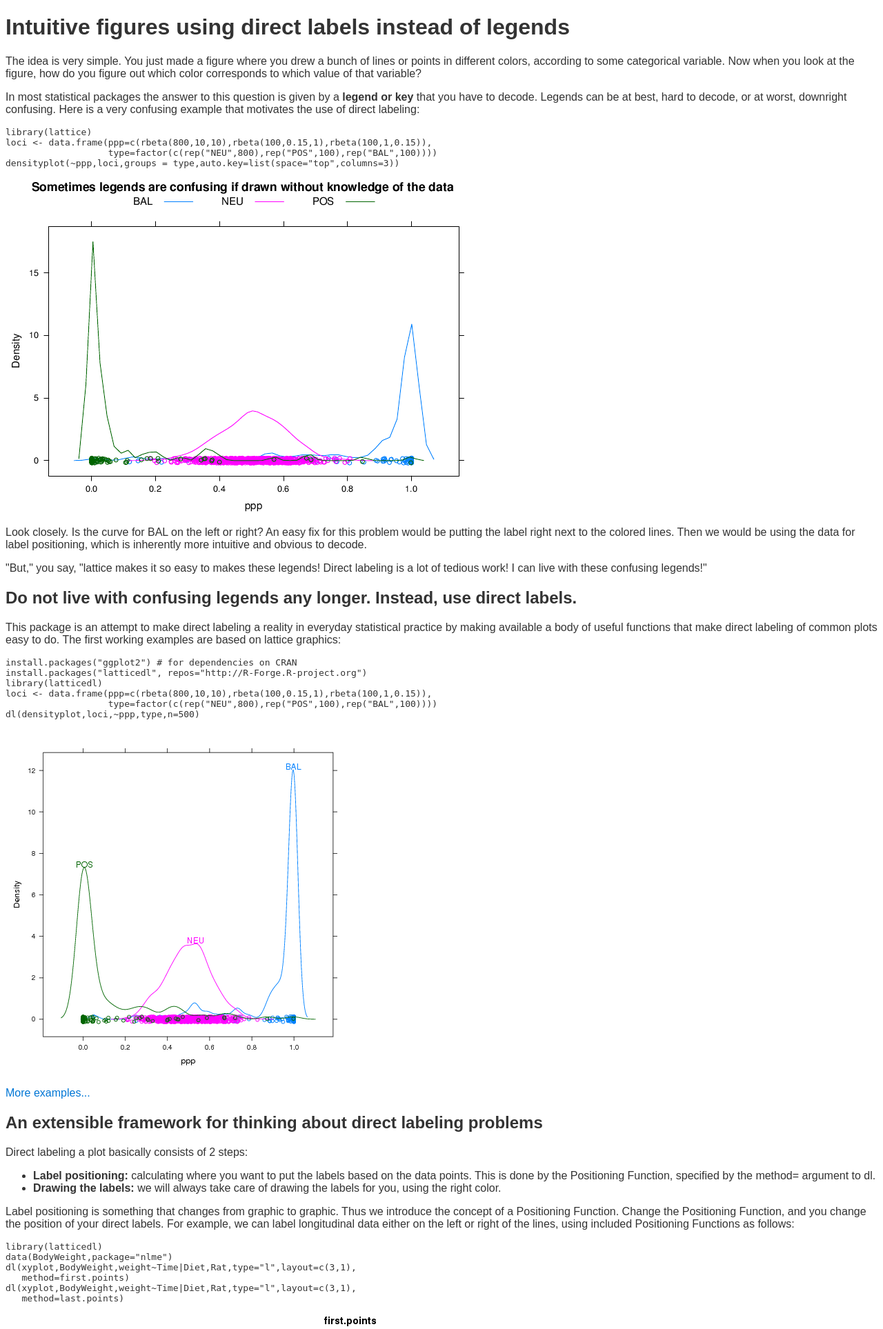
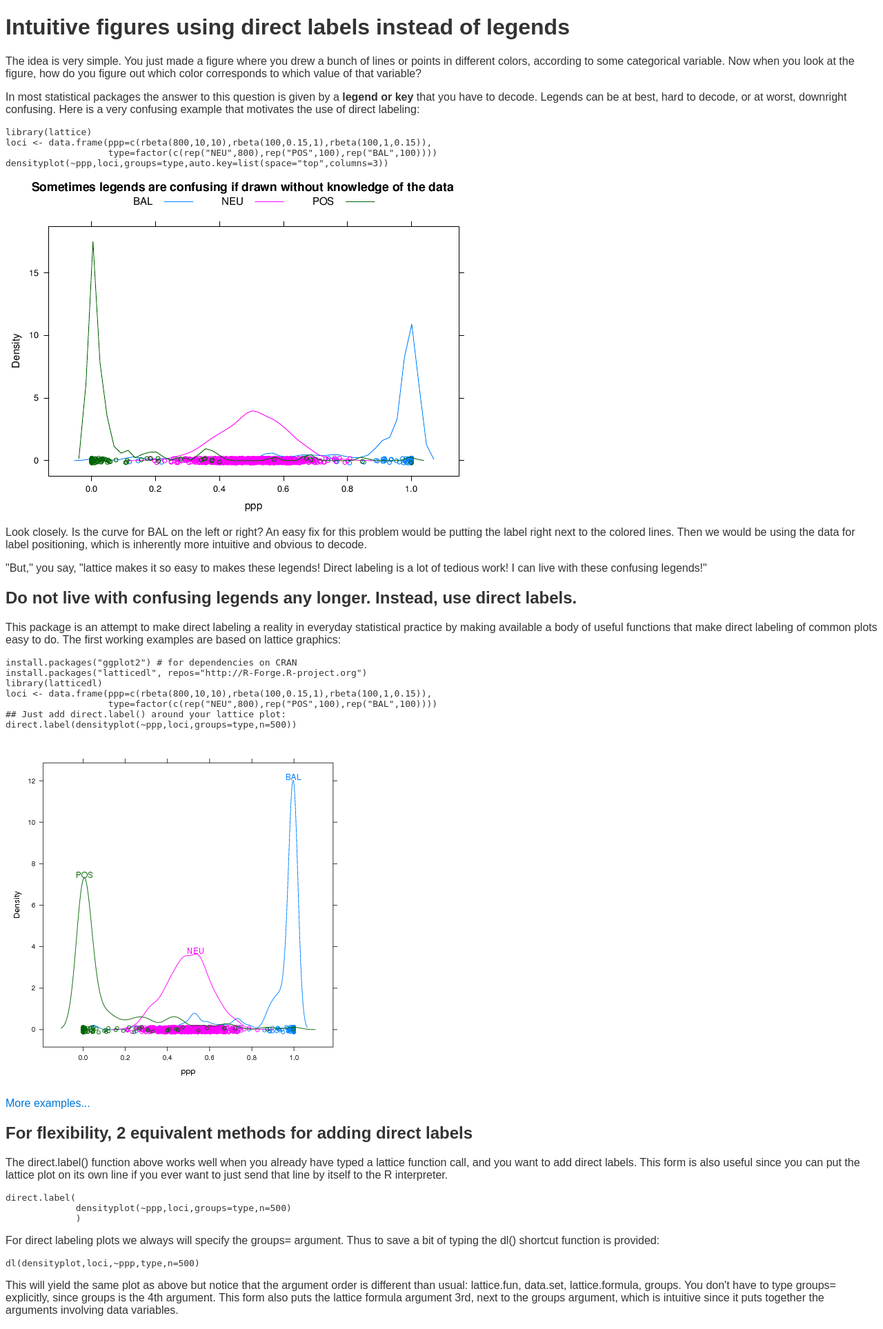
Before and after one commit to rforge/directlabels, a PHP site: page / in a window 1280 px wide. Shown: the top 1927 px of the page at 69% size. Run offline with PHP 8.4, Linux system fonts and the light colour scheme; data that the repository does not hold is empty.

Commit message:
website update new api
git-svn-id: svn://svn.r-forge.r-project.org/svnroot/directlabels@45 edb9625f-4e0d-4859-8d74-9fd3b1da38cb

```diff
--- a/www/index.php
+++ b/www/index.php
@@ -60,7 +60,7 @@ confusing example that motivates the use of direct labeling:
 library(lattice)
 loci <- data.frame(ppp=c(rbeta(800,10,10),rbeta(100,0.15,1),rbeta(100,1,0.15)),
                    type=factor(c(rep("NEU",800),rep("POS",100),rep("BAL",100))))
-densityplot(~ppp,loci,groups = type,auto.key=list(space="top",columns=3))
+densityplot(~ppp,loci,groups=type,auto.key=list(space="top",columns=3))
 </pre>
 <img src="confusing.png" />
 
@@ -87,12 +87,43 @@ install.packages("latticedl", repos="http://R-Forge.R-project.org")
 library(latticedl)
 loci <- data.frame(ppp=c(rbeta(800,10,10),rbeta(100,0.15,1),rbeta(100,1,0.15)),
                    type=factor(c(rep("NEU",800),rep("POS",100),rep("BAL",100))))
-dl(densityplot,loci,~ppp,type,n=500)
+## Just add direct.label() around your lattice plot:
+direct.label(densityplot(~ppp,loci,groups=type,n=500))
 </pre>
 <img src="density.png" />
 <p>
 <a href="examples.php">More examples...</a>
 </p>
+
+<h2>For flexibility, 2 equivalent methods for adding direct
+labels</h2>
+
+<p>The direct.label() function above works well when you already have
+typed a lattice function call, and you want to add direct labels. This
+form is also useful since you can put the lattice plot on its own line
+if you ever want to just send that line by itself to the R
+interpreter.</p>
+
+<pre>
+direct.label(
+             densityplot(~ppp,loci,groups=type,n=500)
+             )
+</pre>
+
+<p>For direct labeling plots we always will specify the groups=
+argument. Thus to save a bit of typing the dl() shortcut function is
+provided:</p>
+
+<pre>
+dl(densityplot,loci,~ppp,type,n=500)
+</pre>
+
+<p>This will yield the same plot as above but notice that the argument
+order is different than usual: lattice.fun, data.set, lattice.formula,
+groups. You don't have to type groups= explicitly, since groups is the
+4th argument. This form also puts the lattice formula argument 3rd,
+next to the groups argument, which is intuitive since it puts together
+the arguments involving data variables.</p>
 
 <h2>An extensible framework for thinking about direct labeling
 problems</h2>
@@ -121,10 +152,9 @@ Functions as follows:</p>
 <pre>
 library(latticedl)
 data(BodyWeight,package="nlme")
-dl(xyplot,BodyWeight,weight~Time|Diet,Rat,type="l",layout=c(3,1),
-   method=first.points)
-dl(xyplot,BodyWeight,weight~Time|Diet,Rat,type="l",layout=c(3,1),
-   method=last.points)
+p <- xyplot(weight~Time|Diet,BodyWeight,groups=Rat,type="l",layout=c(3,1))
+direct.label(p,method=first.points)
+direct.label(p,method=last.points)
 </pre>
 <img src="compare-long.png" />
 
@@ -145,7 +175,8 @@ other plotting frameworks, i.e. ggplot2.</p>
 
 <p>Please send email to <a
 href="http://r-forge.r-project.org/sendmessage.php?touser=1571">Toby
-Dylan Hocking</a> if you are using this package, thanks!</p>
+Dylan Hocking</a> if you are using this package or have ideas to
+contribute, thanks!</p>
 
 <p> The <strong>project summary page</strong> you can find <a href="http://<?php echo $domain; ?>/projects/<?php echo $group_name; ?>/"><strong>here</strong></a>. </p>
 
```
